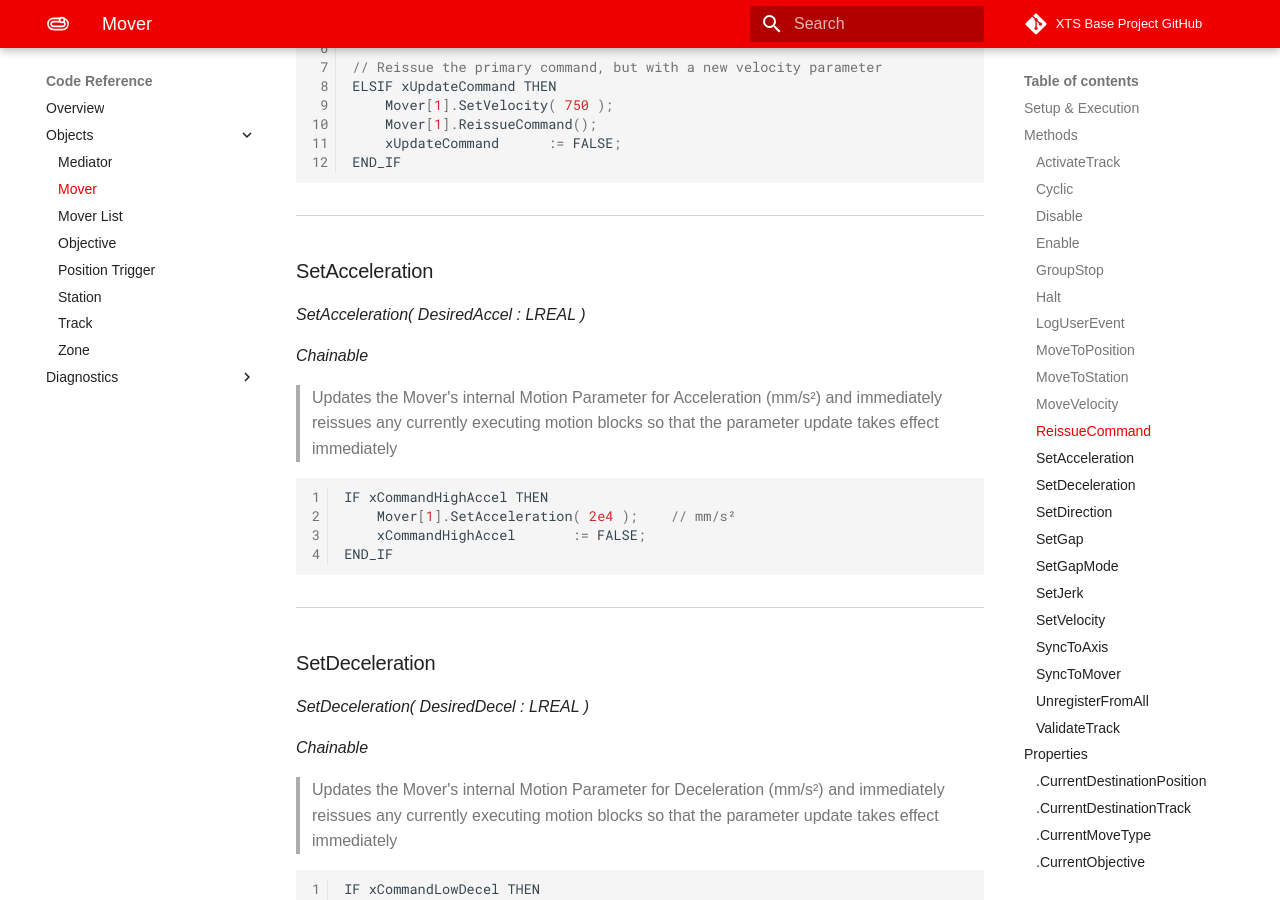
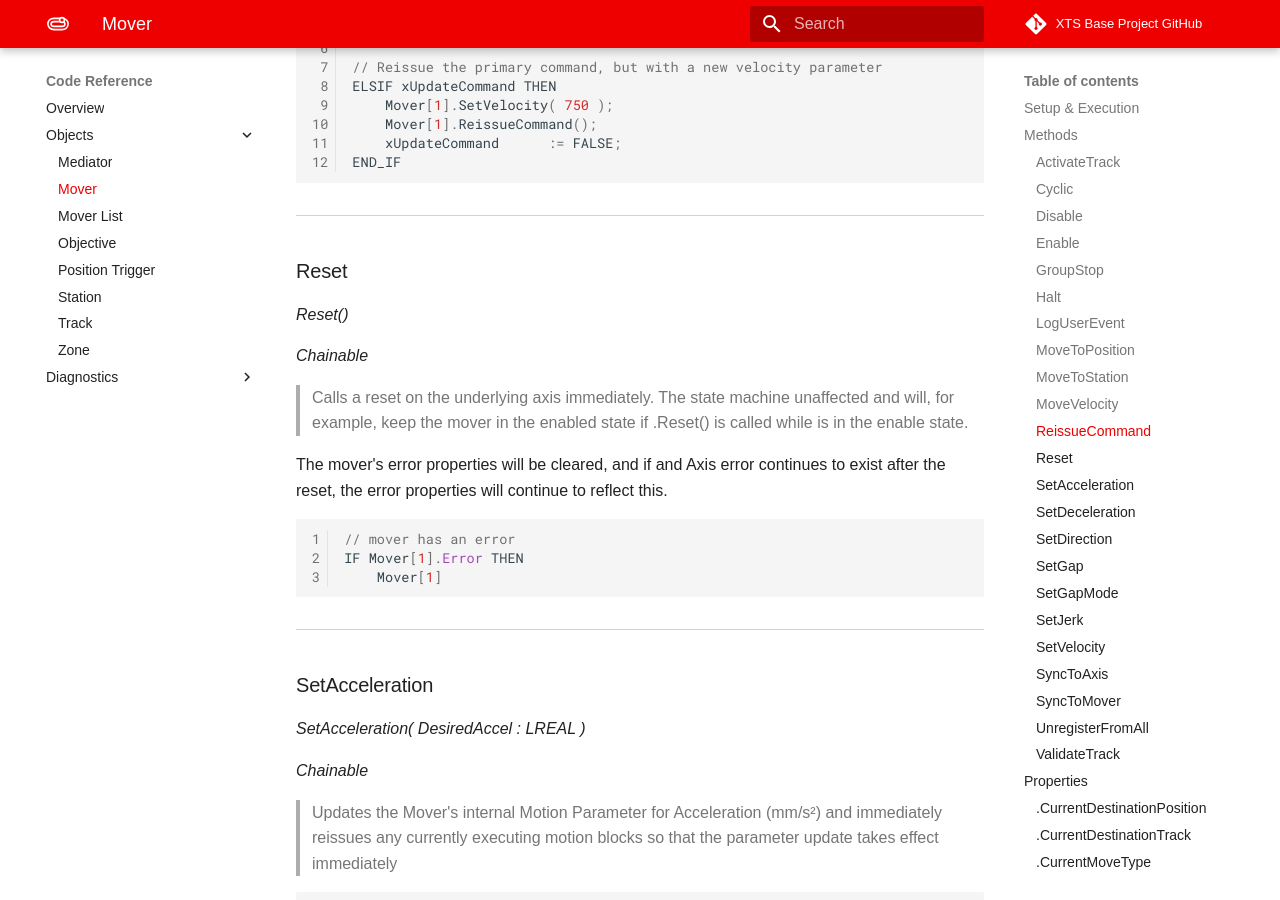
Before and after one commit to Beckhoff-USA-Community/XTS_Base, an MkDocs documentation site: the page built from Documentation/docs/CodeReference/Objects/Mover.md, in a window 1280 px wide and 900 px high, scrolled down 5825 px. Built offline with MkDocs 1.6.1 and Material for MkDocs 9.7.7, drawn with Linux system fonts in a browser that asks for light colours; some web fonts are replaced; comment, search, counter and statistics services are not loaded.

Commit message:
Add .Reset() method to movers close #57

````diff
--- a/Documentation/docs/CodeReference/Objects/Mover.md
+++ b/Documentation/docs/CodeReference/Objects/Mover.md
@@ -211,6 +211,22 @@ ELSIF xUpdateCommand THEN
 	Mover[1].ReissueCommand();
 	xUpdateCommand		:= FALSE;
 END_IF
+```
+
+### Reset
+
+*Reset()*
+
+*Chainable*
+
+> Calls a reset on the underlying axis immediately. The state machine unaffected and will, for example, keep the mover in the enabled state if .Reset() is called while is in the enable state.
+
+The mover's error properties will be cleared, and if and Axis error continues to exist after the reset, the error properties will continue to reflect this.
+
+```javascript
+// mover has an error
+IF Mover[1].Error THEN
+	Mover[1]
 ```
 
 ### SetAcceleration
````
Also changed, not shown: 4 other files.
